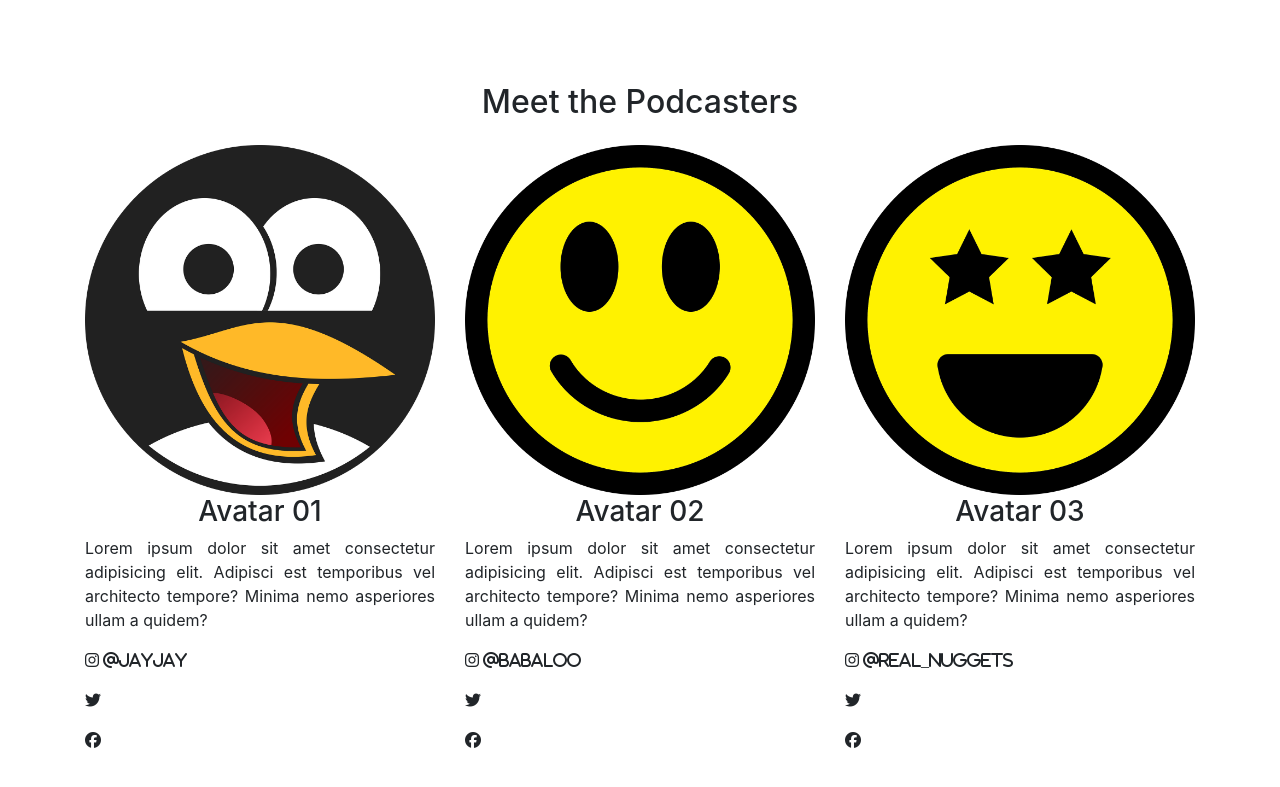
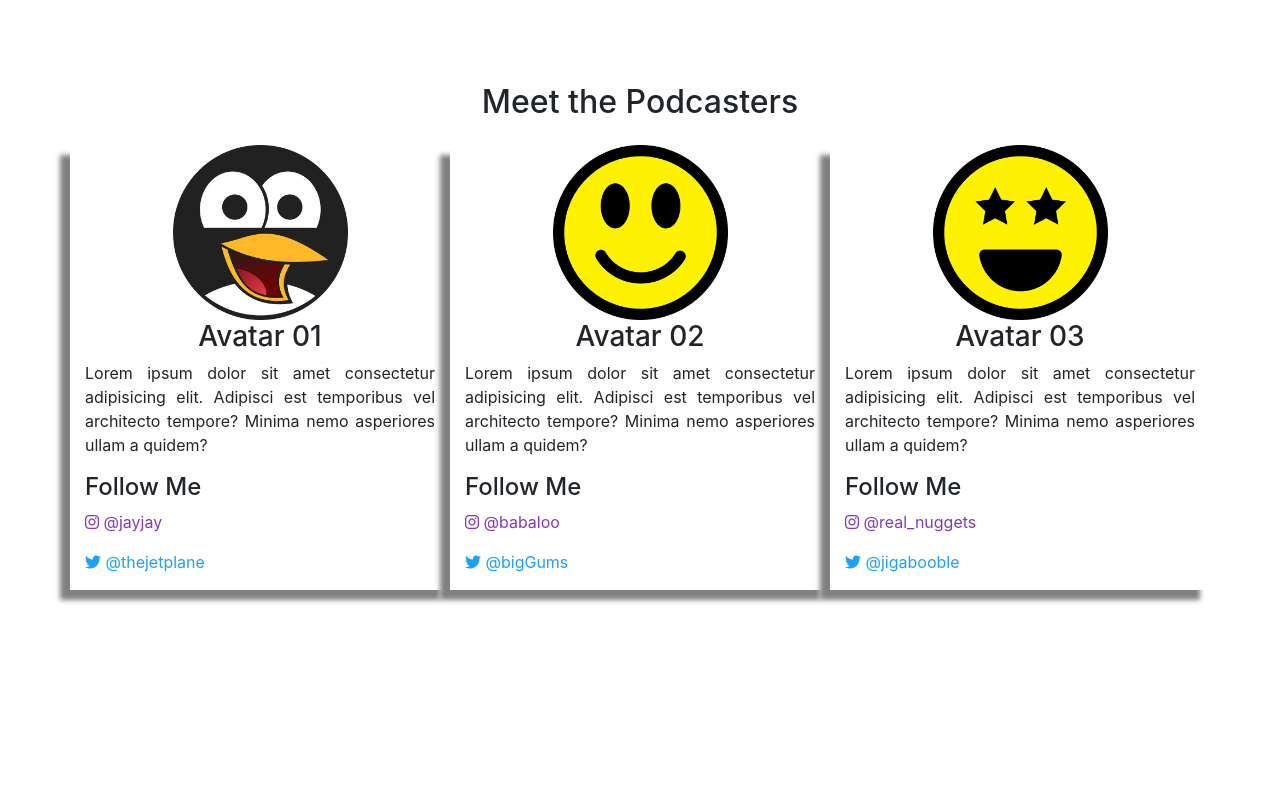
Before and after one commit to mamenjivar/Podcast-website, a plain HTML site: page index.html in a window 1280 px wide. Shown: the part 1353-2140 px from the top of the page. After the commit the page ends 2013 px from the top, so only its background shows below. Drawn offline with nearby package versions, Linux system fonts and the light colour scheme.

Commit message:
making changes to this project to finally wrap it up and finish

```diff
--- a/index.html
+++ b/index.html
@@ -18,6 +18,7 @@
     <link rel="stylesheet" type="text/css" href="styles.css" />
   <body>
     <!-- HEADER, NAVBAR, START -->
+    <!-- DELETE BOOTSTRAP AND USE FLEXBOX INSTEAD FOR NAVBAR -->
     <header>
       <nav class="navbar navbar-expand-lg">
         <a class="navbar-brand" href="#">
@@ -41,6 +42,7 @@
         </div>
       </nav>
 
+      <!-- WRAP THIS IN A DIV -->
       <h1 class="header-title">
         Minority Mindset <br />
         Podcast
@@ -111,34 +113,34 @@
         <h2>Meet the Podcasters</h2>
 
         <div class="row">
-          <div class="col-md-4">
+          <div class="col-md-4 row-box">
             <img src="./img/avatarprofile.png" alt="avatar 01">
             <h3>Avatar 01</h3>
             <p>Lorem ipsum dolor sit amet consectetur adipisicing elit. Adipisci est temporibus vel architecto tempore? Minima nemo asperiores ullam a quidem?</p>
 
-            <p><i class="fab fa-instagram"> @jayjay</i></p>
-            <p><i class="fab fa-twitter"></i></p>
-            <p><i class="fab fa-facebook"></i></p>
+            <h4>Follow Me</h4>
+            <p class='insta-color'><i class="fab fa-instagram"></i> @jayjay</p>
+            <p class='twitter-color'><i class="fab fa-twitter"></i> @thejetplane</p>
           </div>
 
-          <div class="col-md-4">
+          <div class="col-md-4 row-box">
             <img src="./img/smiley-avatar.png" alt="avatar 02">
             <h3>Avatar 02</h3>
             <p>Lorem ipsum dolor sit amet consectetur adipisicing elit. Adipisci est temporibus vel architecto tempore? Minima nemo asperiores ullam a quidem?</p>
 
-            <p><i class="fab fa-instagram"> @babaloo</i></p>
-            <p><i class="fab fa-twitter"></i></p>
-            <p><i class="fab fa-facebook"></i></p>
+            <h4>Follow Me</h4>
+            <p class='insta-color'><i class="fab fa-instagram"></i> @babaloo</p>
+            <p class='twitter-color'><i class="fab fa-twitter"></i> @bigGums</p>
           </div>
 
-          <div class="col-md-4">
+          <div class="col-md-4 row-box">
             <img src="./img/smileystars-avatar.png" alt="avatar 03">
             <h3>Avatar 03</h3>
             <p>Lorem ipsum dolor sit amet consectetur adipisicing elit. Adipisci est temporibus vel architecto tempore? Minima nemo asperiores ullam a quidem?</p>
 
-            <p><i class="fab fa-instagram"> @real_nuggets</i></p>
-            <p><i class="fab fa-twitter"></i></p>
-            <p><i class="fab fa-facebook"></i></p>
+            <h4>Follow Me</h4>
+            <p class='insta-color'><i class="fab fa-instagram"></i> @real_nuggets</p>
+            <p class='twitter-color'><i class="fab fa-twitter"></i> @jigabooble</p>
           </div>
         </div>
       </div>
@@ -153,6 +155,11 @@
     <section>
 
     </section>
+
+    <!-- FOOTER LOCATION -->
+    <footer>
+
+    </footer>
     <!-- BOOTSTRAP JS -->
     <script src="https://code.jquery.com/jquery-3.5.1.slim.min.js" integrity="sha384-DfXdz2htPH0lsSSs5nCTpuj/zy4C+OGpamoFVy38MVBnE+IbbVYUew+OrCXaRkfj" crossorigin="anonymous"></script>
     <script src="https://cdn.jsdelivr.net/npm/popper.js@1.16.0/dist/umd/popper.min.js" integrity="sha384-Q6E9RHvbIyZFJoft+2mJbHaEWldlvI9IOYy5n3zV9zzTtmI3UksdQRVvoxMfooAo" crossorigin="anonymous"></script>
--- a/styles.css
+++ b/styles.css
@@ -100,8 +100,11 @@ h2 {
 /* MEET PODCASTERS */
 /* =============================== */
 .podcast-meet  img {
-    width: 100%;
-    height: auto
+    display: block;
+    width: 50%;
+    height: auto;
+    margin-left: auto;
+    margin-right: auto;
 }
 
 .podcast-meet h3 {
@@ -111,3 +114,15 @@ h2 {
 .podcast-meet p {
     text-align: justify;
 }
+
+.podcast-meet .twitter-color {
+    color: #1DA1F2;
+}
+
+.podcast-meet .insta-color {
+    color: #833ab4;
+}
+
+.row-box {
+    box-shadow: -10px 10px 5px grey;
+}
```
